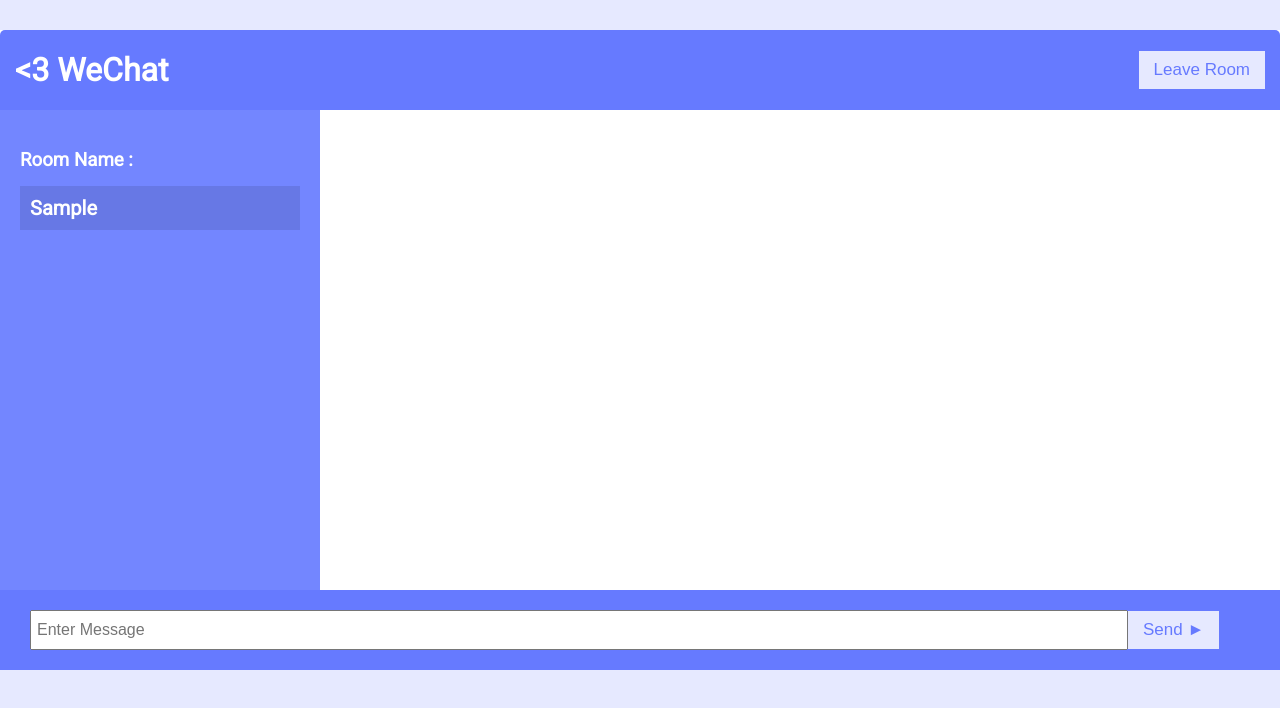
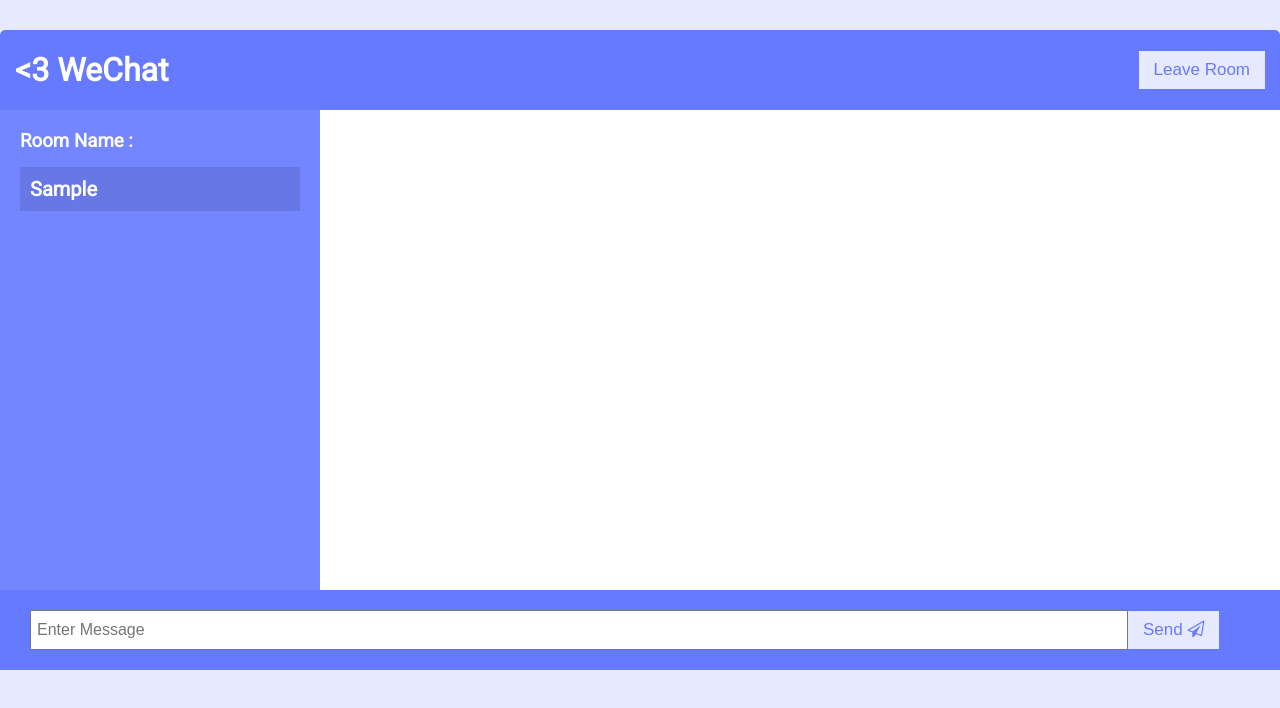
Before and after one commit to HrushikeshKoppula/WeChat, a React (Create React App) app in the folder client/: page / in a window 1280 px wide. Both pictures are taken after typing "Sample", "Sample" into the empty fields and a click on the input "Join Room". Shown: the top 708 px of the page. Built offline with nearby package versions, Linux system fonts and the light colour scheme; no server answers; the HTML template or start-up script is replaced by a standard one.

Commit message:
added paper plane fa icon

```diff
--- a/client/src/App.js
+++ b/client/src/App.js
@@ -103,7 +103,6 @@ function App() {
         </header>
         <main className="chat-main">
           <div className="chat-sidebar">
-            <i>&#xf0c0;</i>
             <h3>Room Name :</h3>
             <h2 id>{roomid}</h2>
             <ul id="rooms" />
@@ -114,7 +113,7 @@ function App() {
         </main>
         <div className="chatbox">
           <input id="msg" type="text" placeholder="Enter Message" autoComplete="off" />
-          <button onClick={sendMessage} className="btn">Send &#9658;</button>
+          <button onClick={sendMessage} className="btn">Send <i className="fa fa-paper-plane-o"></i></button>
         </div>
       </div>
     </div>
```
